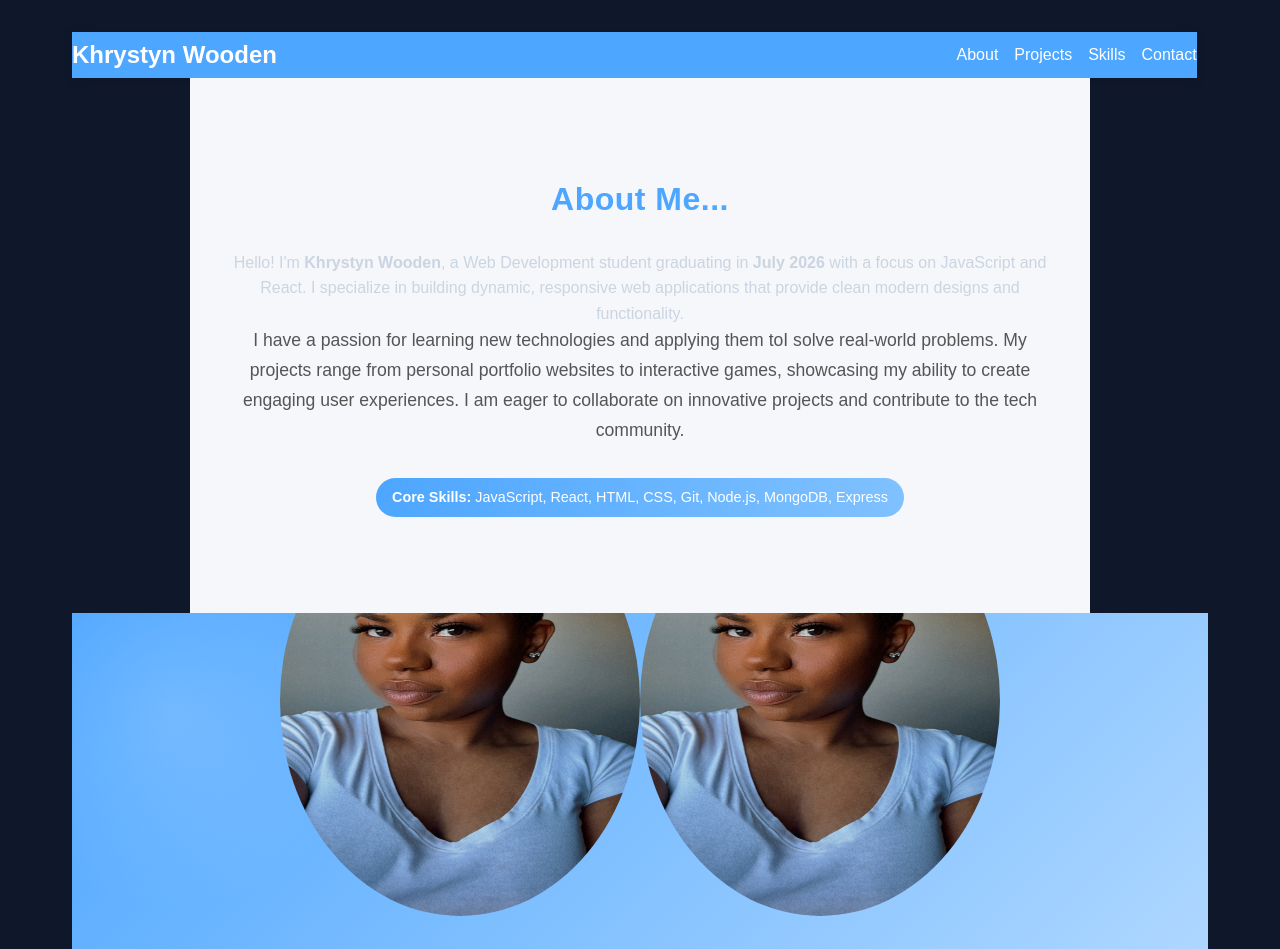
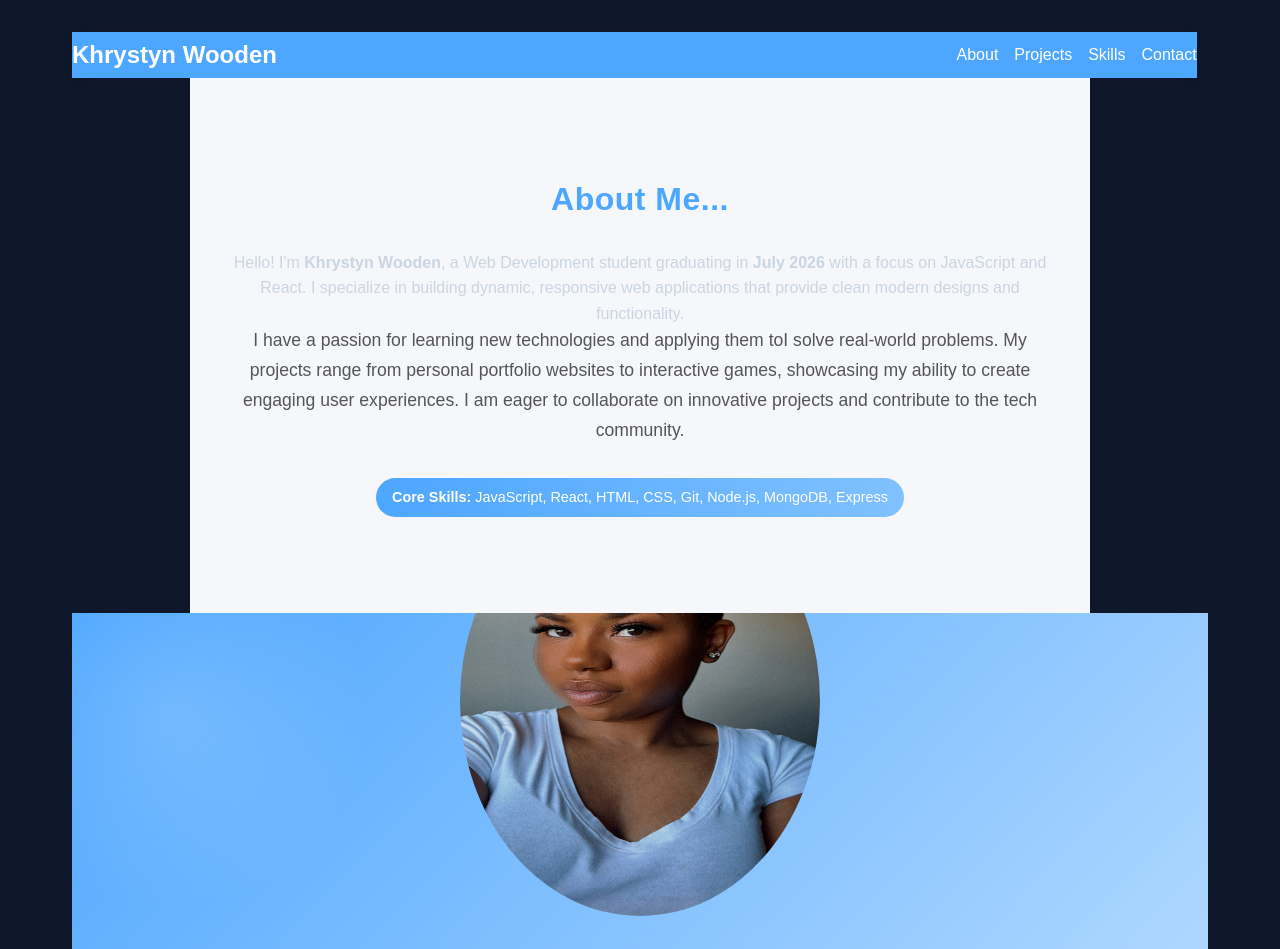
Before and after one commit to WoodenKhrystyn-FS/my-portfolio, a React (Vite) app: page / in a window 1280 px wide. Shown: the top 949 px of the page. Built offline with nearby package versions, Linux system fonts and the light colour scheme.

Commit message:
Fix: Img tag correct

```diff
--- a/src/Components/Hero.jsx
+++ b/src/Components/Hero.jsx
@@ -7,7 +7,6 @@ function Hero({ kvlogo }) {
     <section className="hero">
       <div className="hero-logo">
         <img src={kvlogo} alt="Khrystyn Wooden" className="hero-logo-img"/>
-        <img src={kvlogo} alt="wooden" />
       </div>
       <div className="hero-content">
         <h1 className="hero-title">
```
